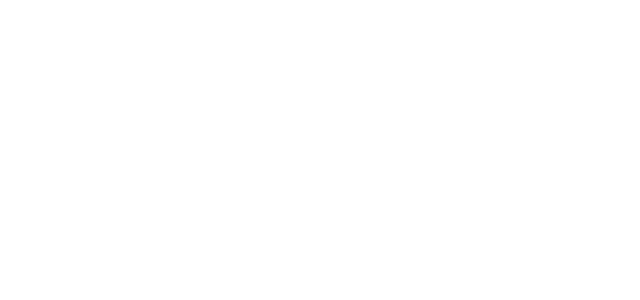
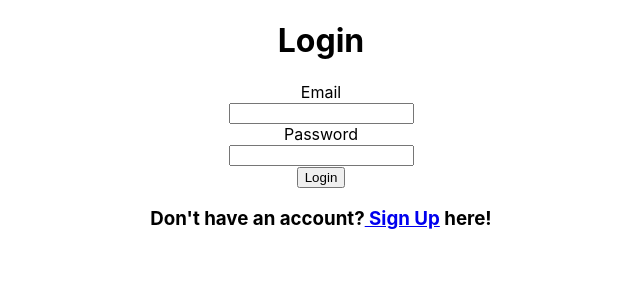
Before and after one commit to stephenbruen/choretracker, a React (Create React App) app in the folder client/: page / in a window 1280 px wide. Before the commit this address had no page. Shown: the top 300 px of the page, without its empty margins (319-959 px from the left). Built offline with nearby package versions, Linux system fonts and the light colour scheme.

Commit message:
added dashboard

```diff
--- a/client/src/App.js
+++ b/client/src/App.js
@@ -3,6 +3,7 @@ import {BrowserRouter, Routes, Route} from 'react-router-dom';
 import AddJob from './components/AddJob';
 import SignUp from './components/SignUp';
 import Login from './components/Login';
+import Dashboard from './components/Dashboard';
 import './App.css';
 
 
@@ -13,7 +14,8 @@ function App() {
         <Routes>
           <Route element={<AddJob />} path='/addjob' />
           <Route element = {<SignUp/>} path = '/register'/>
-          <Route element = {<Login/>} path = '/login' />
+          <Route element = {<Login/>} path = '/' />
+          <Route element = {<Dashboard/>} path = '/dashboard'/>
         </Routes>
       </div>
       </BrowserRouter>
--- a/client/src/components/AddJob.js
+++ b/client/src/components/AddJob.js
@@ -24,6 +24,7 @@ const AddJob = () => {
             setTitle("");
             setDescription("");
             setLocation("");
+            navigate('/dashboard');
         })
         .catch(err => {
             console.log(err.response.data.error.errors);
@@ -49,10 +50,10 @@ const AddJob = () => {
         <form onSubmit={onJobAddition}>
         <div className='nav-bar'>
             <h2>Add a Job</h2>
-            {// need location for logout and back
+            {// need location for logout
             }
             <ul className='list-control'>
-                <Link to='/'>back</Link>
+                <Link to='/dashboard'>back</Link>
                 <Link to='/'>logout</Link>
             </ul>
         </div>
--- /dev/null
+++ b/client/src/components/Dashboard.js
@@ -0,0 +1,54 @@
+import React, {useEffect, useState} from 'react';
+import axios from 'axios';
+import {Link} from 'react-router-dom';
+import Table from 'react-bootstrap/Table';
+
+const Dashboard = () => {
+    const [jobs, setJobs] = useState([]);
+
+    useEffect (() => {
+        axios.get("http://localhost:8000/api/dashboard")
+        .then ((res) => setJobs(res.data))
+        .catch ((err) => console.log(err))
+    }, [])
+
+    return (
+        <div>
+            <h1>Welcome insert_name_here</h1>
+            <Link to = {'/'}>Logout needs_function</Link>
+            <div>
+                <Link to = {'/addjob'}>Add a Job</Link>
+            </div>
+            <Table striped bordered hover>
+                <thead>
+                    <tr>
+                        <th>Job</th>
+                        <th>Location</th>
+                        <th>Action</th>
+                    </tr>
+                    {
+                        jobs.map((job, index) => (
+                            <tr key = {index}>
+                                <td>{job.title}</td>
+                                <td>{job.location}</td>
+                                <td>
+                                    <Link to = {`/view/${job._id}`}>View</Link>
+                                </td>
+                            </tr>
+                        ))
+                    }
+                </thead>
+
+            </Table>
+            <Table striped bordered hover>
+                <thead>
+                    <th>My Jobs</th>
+                </thead>
+                <p>needs function</p>
+            </Table>
+
+        </div>
+    )
+}
+
+export default Dashboard
--- a/client/src/components/Login.js
+++ b/client/src/components/Login.js
@@ -5,12 +5,13 @@ import Button from 'react-bootstrap/Button';
 import Row from 'react-bootstrap/Row';
 import Col from 'react-bootstrap/Col';
 import { useNavigate } from 'react-router-dom';
-
+import {Link} from 'react-router-dom';
 
 const Login = () => {
     const [email, setEmail] = useState("")
     const [password, setPassword] = useState("")
     const [errMsg, setErrMsg] = useState({})
+    const navigate = useNavigate();
 
     const onSubmitHandler = async (e) => {
         e.preventDefault();
@@ -22,6 +23,8 @@ const Login = () => {
             console.log(res)
             console.log(res.data)
             console.log(email, password)
+            navigate('/dashboard');
+
         })
     }
 
@@ -44,7 +47,7 @@ const Login = () => {
                             Email
                         </Form.Label>
                         <Col sm = {10}>
-                            <Form.Control type='text' value={email} onChange={emailHandler} />
+                            <Form.Control type='email' value={email} onChange={emailHandler} />
                         </Col>
                 </Form.Group>
 
@@ -59,6 +62,7 @@ const Login = () => {
                 </Form.Group>
                 <Button variant = "primary" type = "submit">Login</Button>
             </Form>
+            <h3>Don't have an account?<Link to = {'/register'}> Sign Up</Link> here!</h3>
         </div>
     )
 }
--- a/client/src/components/SignUp.js
+++ b/client/src/components/SignUp.js
@@ -88,7 +88,7 @@ const SignUp = () => {
                         Email
                     </Form.Label>
                     <Col sm = {10}>
-                        <Form.Control type='text' value={email} onChange={emailHandler} />
+                        <Form.Control type='email' value={email} onChange={emailHandler} />
                     </Col>
                 </Form.Group>
 
@@ -99,7 +99,7 @@ const SignUp = () => {
                         Password
                     </Form.Label>
                     <Col sm ={10}>
-                        <Form.Control type='text' value={password} onChange={passwordHandler} />
+                        <Form.Control type='password' value={password} onChange={passwordHandler} />
                     </Col>
                 </Form.Group>
 
@@ -109,7 +109,7 @@ const SignUp = () => {
                         Confirm Password
                     </Form.Label>
                     <Col sm = {10}>
-                        <Form.Control type='text' value={confirmPassword} onChange={confirmPasswordHandler} />
+                        <Form.Control type='password' value={confirmPassword} onChange={confirmPasswordHandler} />
                     </Col>
                 </Form.Group>
 
```
